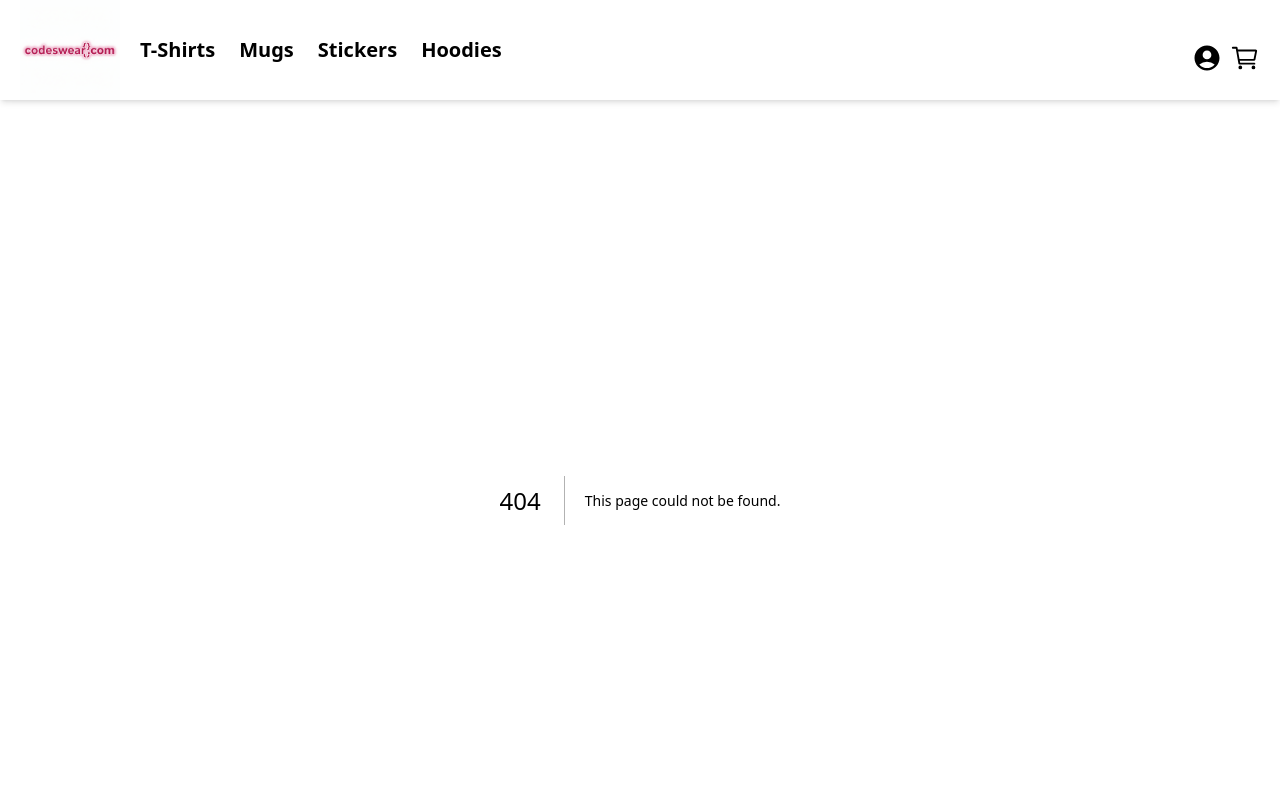
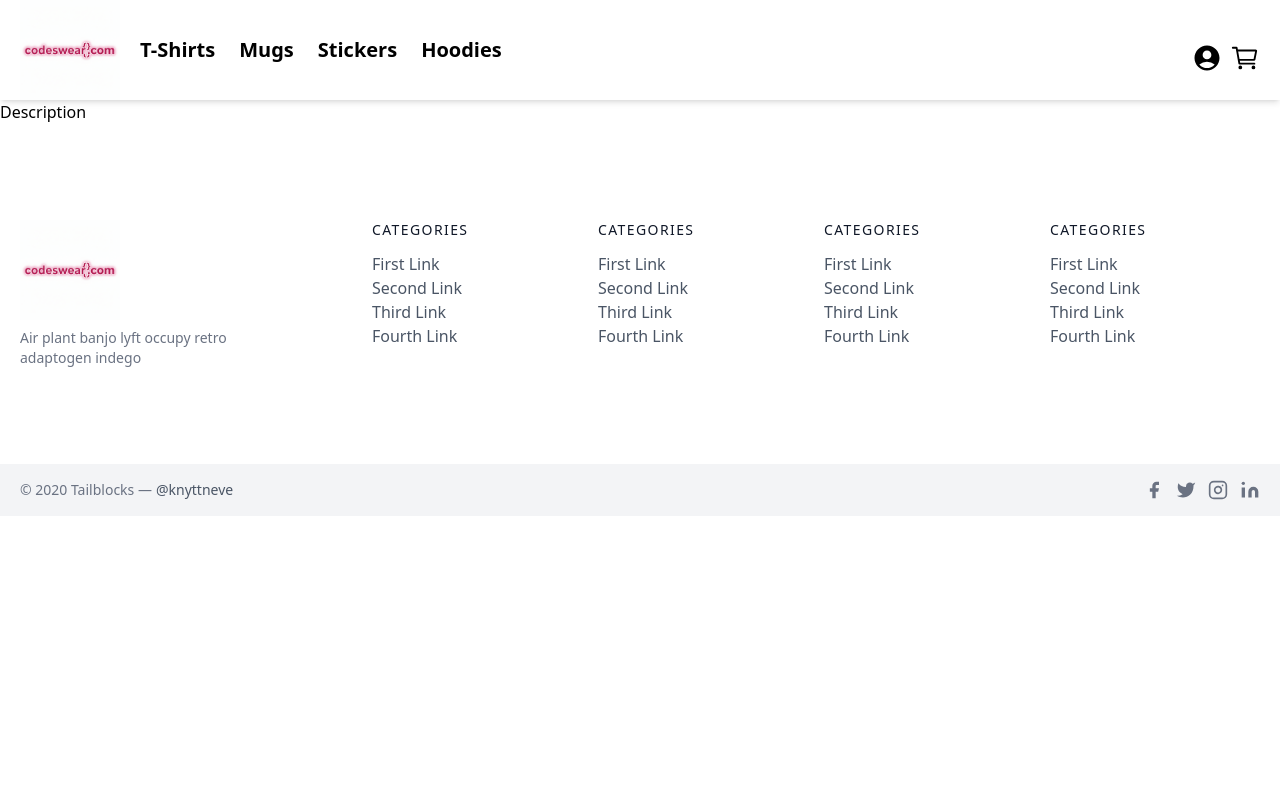
Before and after one commit to NazirHussain1/codeswear, a Next.js app: page /description in a window 1280 px wide. Before the commit this address had no page. Shown: the top 800 px of the page. Built offline with nearby package versions, Linux system fonts and the light colour scheme.

Commit message:
Create description file

```diff
--- /dev/null
+++ b/src/pages/description.js
@@ -0,0 +1,10 @@
+import React from 'react';
+
+const Description = () => {
+  return (
+    <div> Description</div>
+
+  )
+}
+
+export default Description;
```
